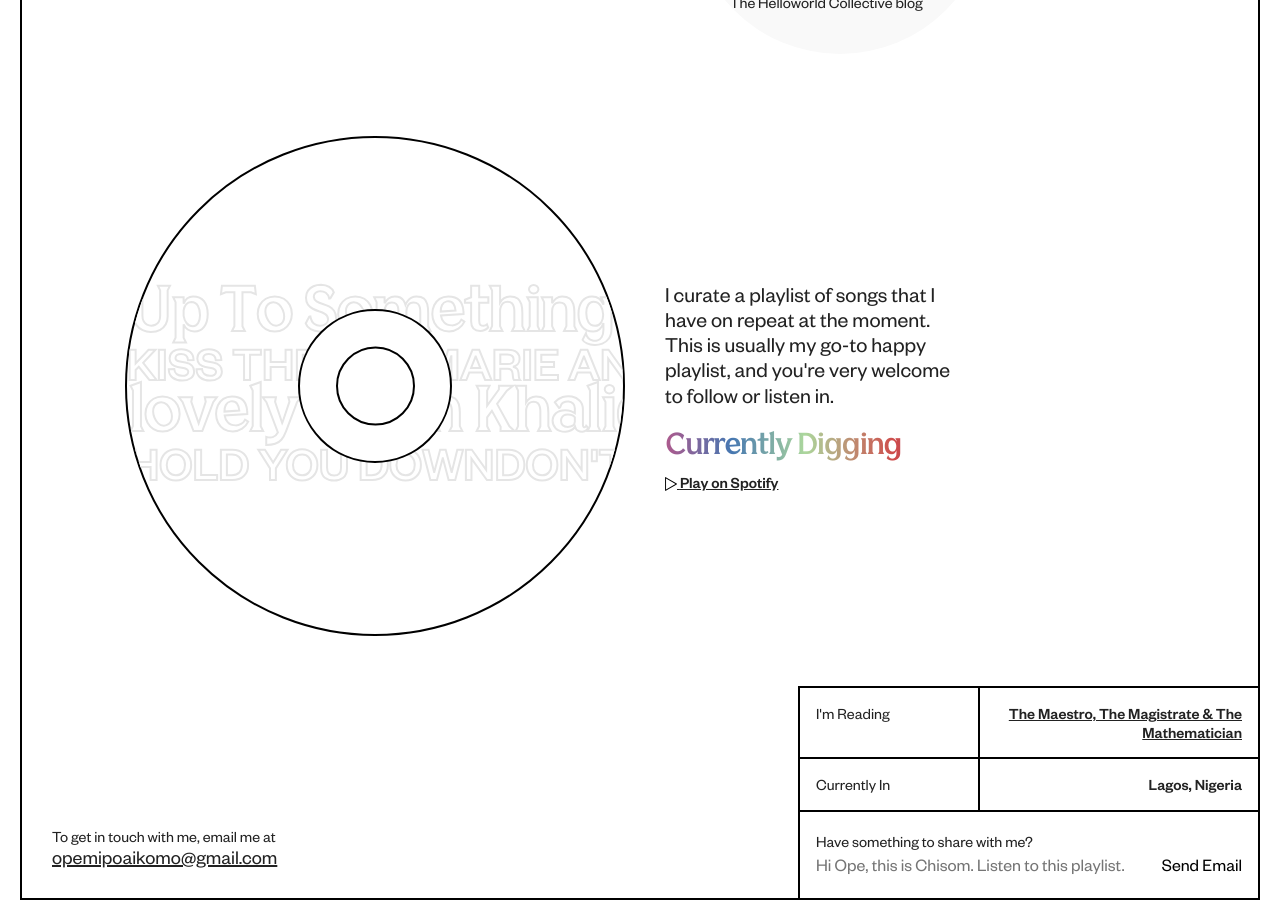
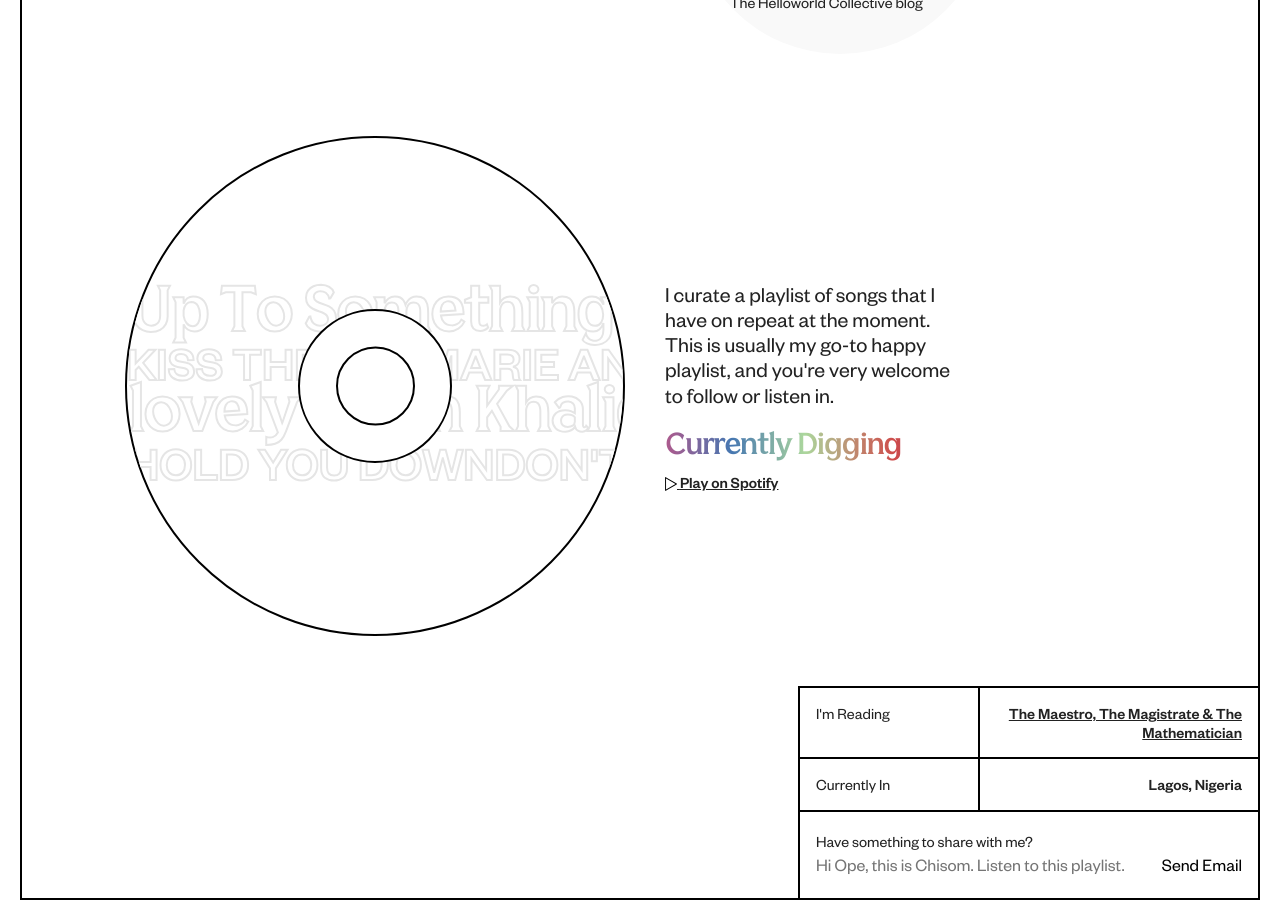
Before and after one commit to fathermerry/opemipo.com, a Jekyll site: the page built from index.md, in a window 1280 px wide and 900 px high, scrolled down 1556 px. Built offline with Jekyll 4.4.1, drawn with Linux system fonts in a browser that asks for light colours.

Commit message:
Temporarily disable contact link for SuperAsk

```diff
--- a/_includes/footer.html
+++ b/_includes/footer.html
@@ -2,10 +2,11 @@
     <div class="footer-spacer"></div>
     <div class="flex">
         <div class="flex__child flex__child--fluid">
-            <div class="contact">
+<!-- Temporarily disable contact link for SuperAsk plugin -->
+<!--             <div class="contact">
                 <p class="contact__label">To get in touch with me, email me at</p>
                 <p class="contact__email"><a href="mailto:{{ site.data.about.email }}">{{ site.data.about.email }}</a></p>
-            </div>
+            </div> -->
         </div>
         <div class="flex__child">
             <div class="title-block title-block--bottom-right">
```
